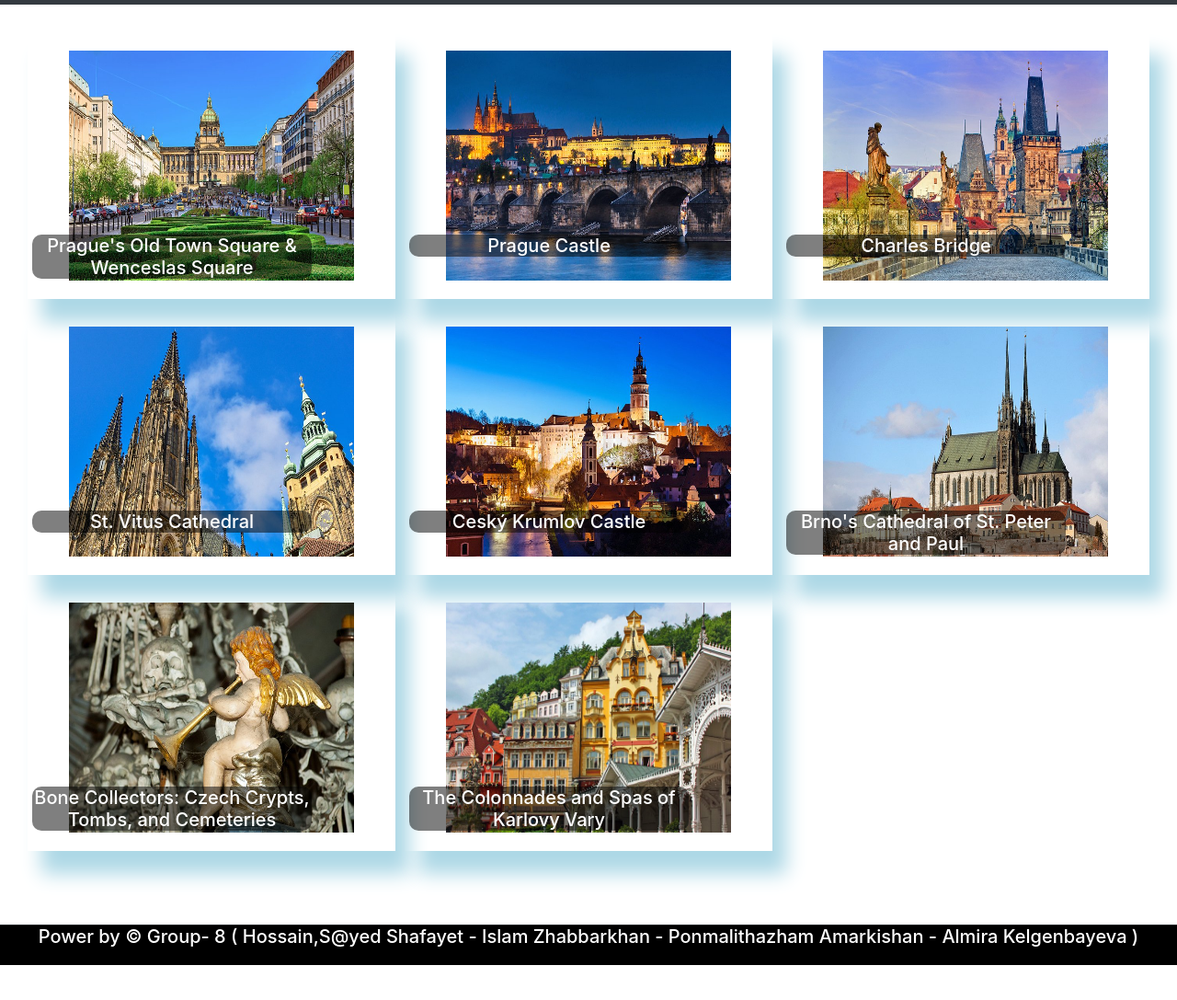
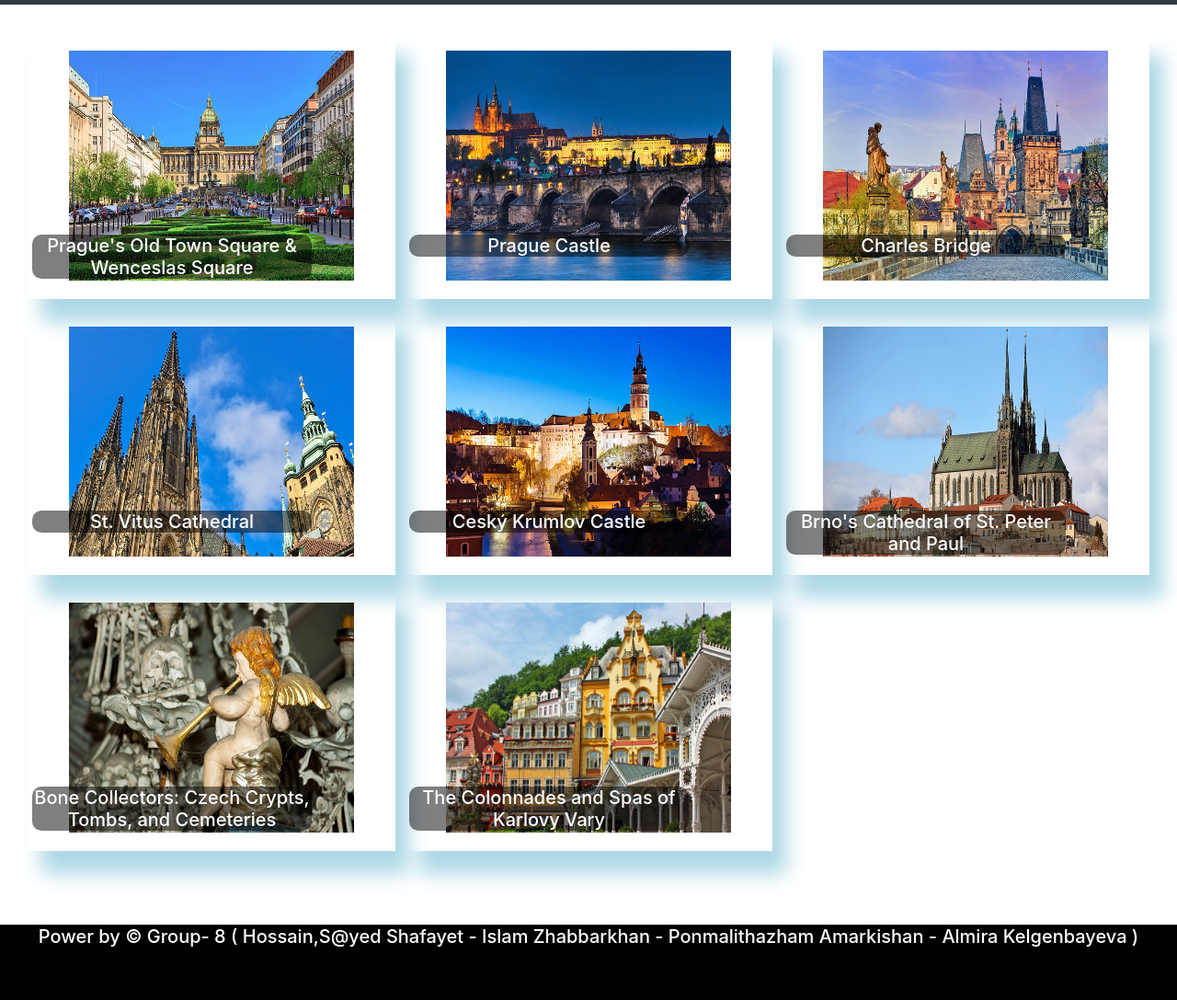
Before and after one commit to shafayetcz/IT, a plain HTML site: page index.html in a window 1280 px wide. Shown: the part 91-1178 px from the top of the page at 92% size. Before the commit the page ends 1140 px from the top, so only its background shows below. Drawn offline with nearby package versions, Linux system fonts and the light colour scheme.

Commit message:
61426496

```diff
--- a/style.css
+++ b/style.css
@@ -104,6 +104,11 @@ footer{
 .sth {
 
     margin: -50px 0px 0px 5px;
+
+}
+footer{
+
+  height: 144px;
 
 }
 }
```
